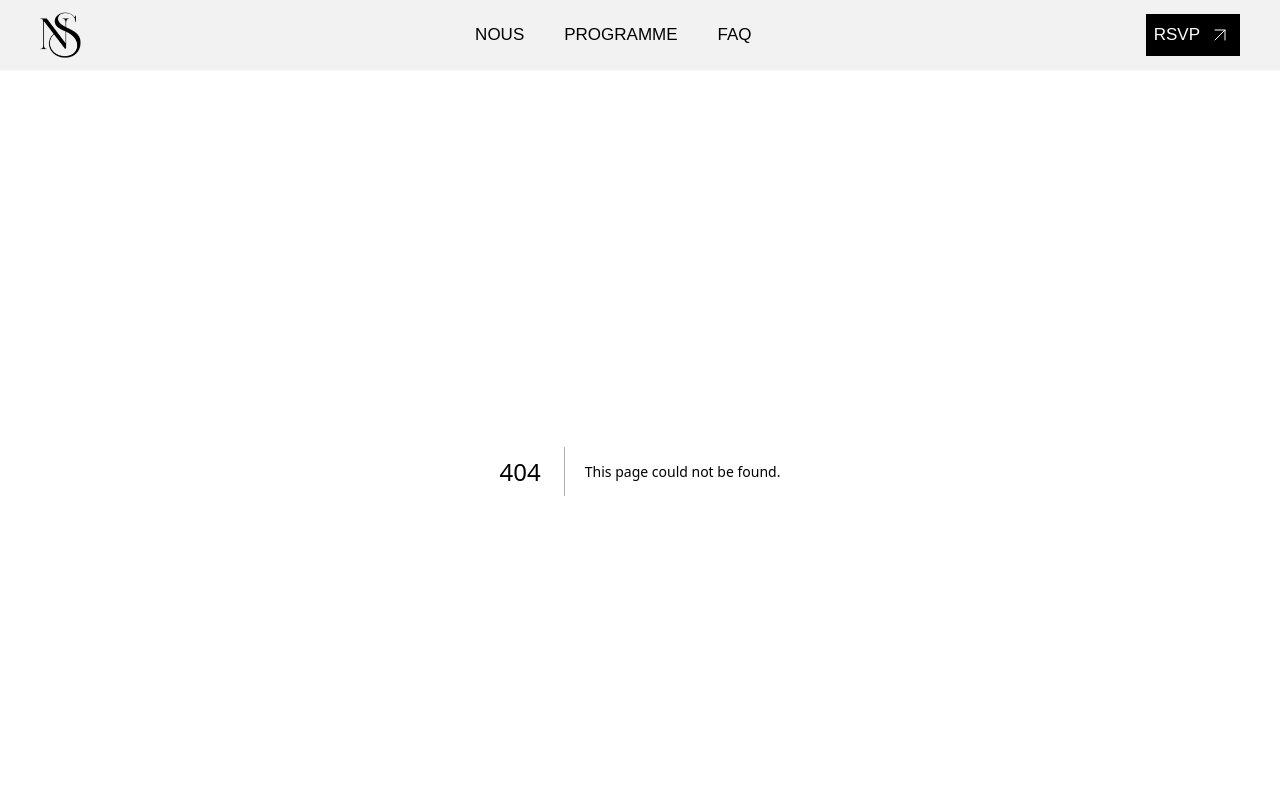
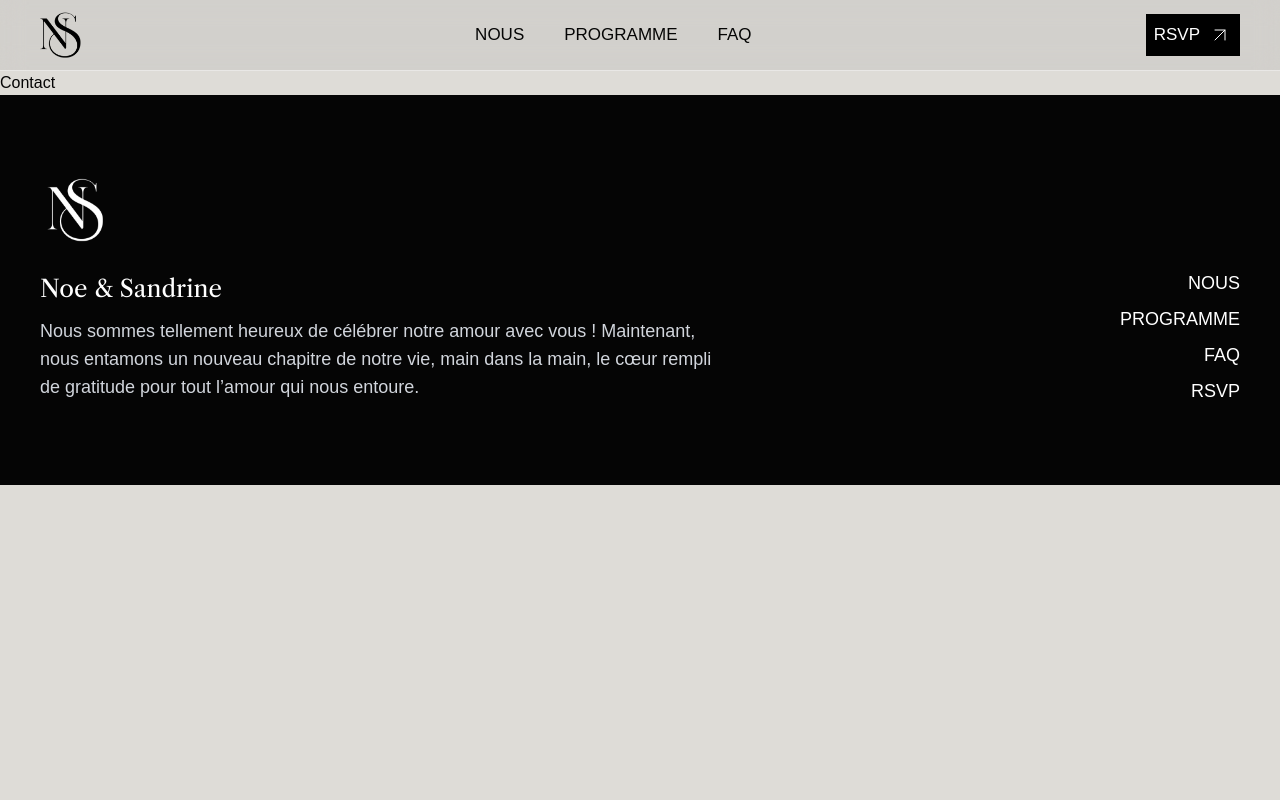
Before and after one commit to TeddyMedjio/wedding, a Next.js app: page /contact in a window 1280 px wide. Before the commit this address had no page. Shown: the top 800 px of the page. Built offline with nearby package versions, Linux system fonts and the light colour scheme; a web font is replaced by a local one.

Commit message:
transition page

```diff
--- /dev/null
+++ b/app/contact/page.tsx
@@ -0,0 +1,5 @@
+function Contact() {
+  return <div>Contact</div>;
+}
+
+export default Contact;
--- /dev/null
+++ b/app/contact/template.tsx
@@ -0,0 +1,20 @@
+"use client";
+
+import { motion } from "framer-motion";
+
+export default function ContactTemplate({
+  children,
+}: {
+  children: React.ReactNode;
+}) {
+  return (
+    <motion.div
+      initial={{ opacity: 0 }}
+      animate={{ opacity: 1 }}
+      exit={{ opacity: 0 }}
+      transition={{ duration: 0.5 }}
+    >
+      {children}
+    </motion.div>
+  );
+}
--- a/app/layout.tsx
+++ b/app/layout.tsx
@@ -29,9 +29,11 @@ export default function RootLayout({
       <body
         className={`${funnelSans.variable} ${libreCaslonText.variable} antialiased scroll-smooth`}
       >
-        <Navbar />
-        {children}
-        <Footer />
+        <div className="relative">
+          <Navbar />
+          {children}
+          <Footer />
+        </div>
       </body>
     </html>
   );
--- /dev/null
+++ b/app/template.tsx
@@ -0,0 +1,7 @@
+"use client";
+
+import { PageTransition } from "@/components/PageTransition";
+
+export default function Template({ children }: { children: React.ReactNode }) {
+  return <PageTransition>{children}</PageTransition>;
+}
--- a/components/Footer.tsx
+++ b/components/Footer.tsx
@@ -7,6 +7,8 @@ export const Footer = () => {
     <div className="bg-foreground text-white py-20">
       <Container>
         <div className="grid place-items-center md:place-items-start">
+          <Link href="/">
+            {" "}
             <Image
               src="/logo_blanc.png"
               height={70}
@@ -14,6 +16,7 @@ export const Footer = () => {
               alt="logo_blanc"
               className="mb-6"
             />
+          </Link>
         </div>
         <div className="flex flex-col md:flex-row items-center justify-between space-y-10 md:space-y-0">
           {/* elements de gauche */}
--- a/components/Navbar.tsx
+++ b/components/Navbar.tsx
@@ -37,13 +37,13 @@ export const Navbar = () => {
           </Link>
           <ul className="flex items-center gap-10 text-[17px] uppercase">
             <li>
-              <Link href="#about">Nous</Link>
+              <Link href="/#about">Nous</Link>
             </li>
             <li>
-              <Link href="#programme">programme</Link>
+              <Link href="/#programme">programme</Link>
             </li>
             <li>
-              <Link href="#faq">FAQ</Link>
+              <Link href="/#faq">FAQ</Link>
             </li>
           </ul>
 
--- /dev/null
+++ b/components/PageTransition.tsx
@@ -0,0 +1,40 @@
+"use client";
+
+import { motion } from "framer-motion";
+import Image from "next/image";
+
+export const PageTransition = ({ children }: { children: React.ReactNode }) => {
+  return (
+    <>
+      {children}
+      <motion.div
+        className="fixed inset-0 bg-black z-50 pointer-events-none origin-bottom"
+        initial={{ scaleY: 0 }}
+        animate={{ scaleY: 0 }}
+        exit={{ scaleY: 1 }}
+        transition={{ duration: 1, ease: [0.22, 1, 0.36, 1] }}
+      />
+      <motion.div
+        className="fixed inset-0 bg-black z-50 pointer-events-none origin-top flex items-center justify-center"
+        initial={{ scaleY: 1 }}
+        animate={{ scaleY: 0 }}
+        exit={{ scaleY: 0 }}
+        transition={{ duration: 1, ease: [0.22, 1, 0.36, 1], delay: 2 }}
+      >
+        <motion.div
+          initial={{ opacity: 1 }}
+          animate={{ opacity: 0 }}
+          transition={{ duration: 0.5, delay: 1.5 }}
+        >
+          <Image
+            src="/logo_blanc.png"
+            alt="Logo"
+            width={150}
+            height={150}
+            className="object-contain"
+          />
+        </motion.div>
+      </motion.div>
+    </>
+  );
+};
```
Lines whose indentation alone changed are shown as unchanged.
